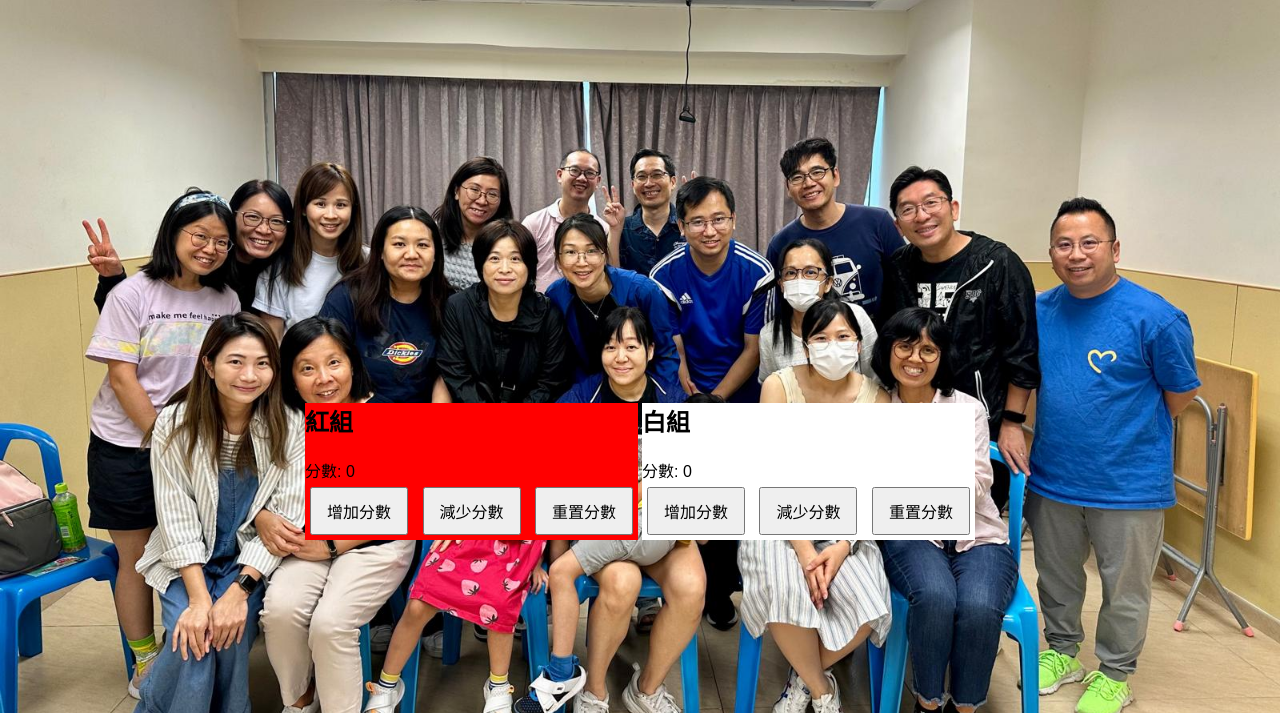
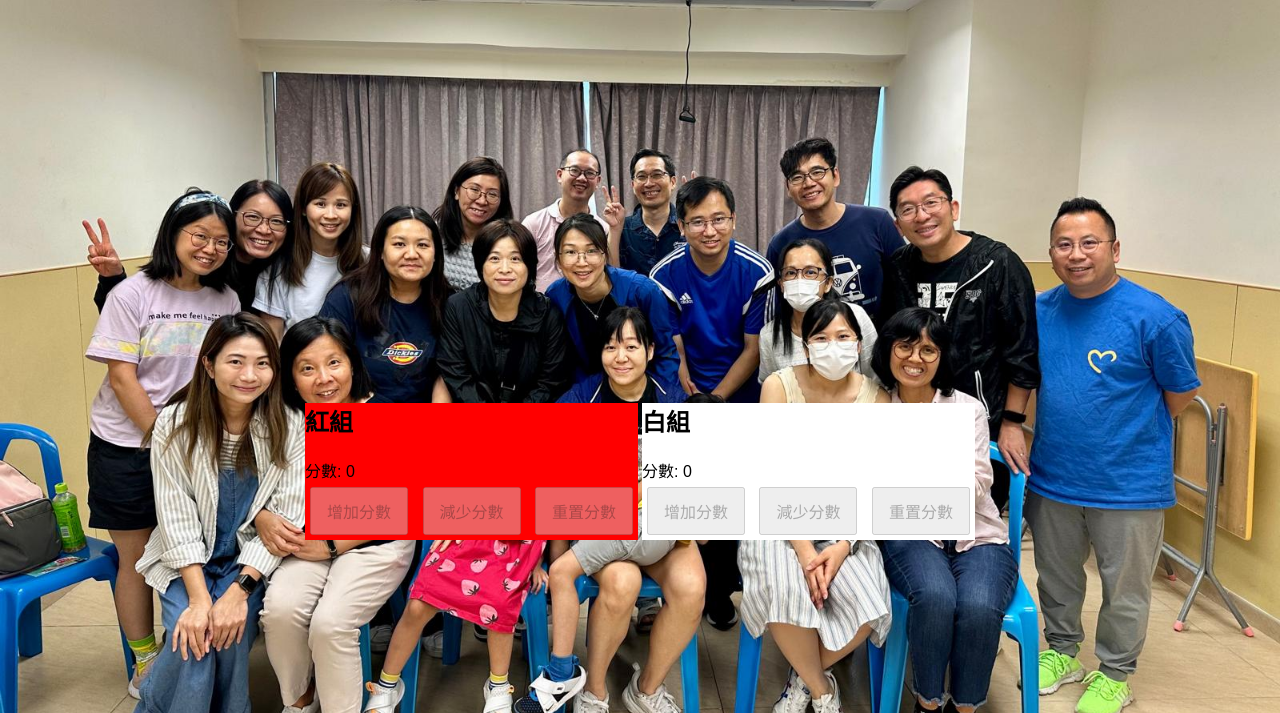
Before and after one commit to gerardh1/score_demo, a plain HTML site: page score.html in a window 1280 px wide. Shown: the part 87-800 px from the top of the page. Drawn offline with Linux system fonts and the light colour scheme.

Commit message:
Update score.html

```diff
--- a/score.html
+++ b/score.html
@@ -25,7 +25,7 @@
         }
     </style>
 </head>
-<body >
+<body onload="myFunction()" >
     <div style="color:white"><h1>紅白大賽計分系統</h1></div>
     &nbsp;<br/>
     &nbsp;<br/>
@@ -55,18 +55,18 @@
     <div class="group" style="background-color: red;">
         <h2>紅組</h2>
         <div id="score1">分數: 0</div>
-        <button onclick="changeScore(1, 1)">增加分數</button>
-        <button onclick="changeScore(1, -1)">減少分數</button>
-        <button onclick="resetScore(1)">重置分數</button>
+         <button id="redAdd" onclick="changeScore(1, 1)" >增加分數</button>
+        <button id="redReduce"onclick="changeScore(1, -1)">減少分數</button>
+        <button id="redReset" onclick="resetScore(1)">重置分數</button>
     </div>
     </td>
     <td>
     <div class="group" style="background-color: white;">
         <h2>白組</h2>
         <div id="score2">分數: 0</div>
-        <button onclick="changeScore(2, 1)">增加分數</button>
-        <button onclick="changeScore(2, -1)">減少分數</button>
-        <button onclick="resetScore(2)">重置分數</button>
+       <button id="whiteAdd" onclick="changeScore(2, 1)">增加分數</button>
+        <button id="whiteReduce" onclick="changeScore(2, -1)">減少分數</button>
+        <button id="whiteReset" onclick="resetScore(2)">重置分數</button>
     </div>
     </td>
     </Tr>
@@ -78,6 +78,7 @@
             1: 0,
             2: 0
         };
+          function myFunction(indicator) {
             const queryString = window.location.search;
             const urlParams = new URLSearchParams(queryString);
             const user = urlParams.get('User')
@@ -98,6 +99,7 @@
                 document.getElementById("whiteReduce").disabled = true;
                 document.getElementById("whiteReset").disabled = true;
             }
+        }
         function updateScore(group) {
             document.getElementById('score' + group).innerText = '分數: ' + scores[group];
         }
```
